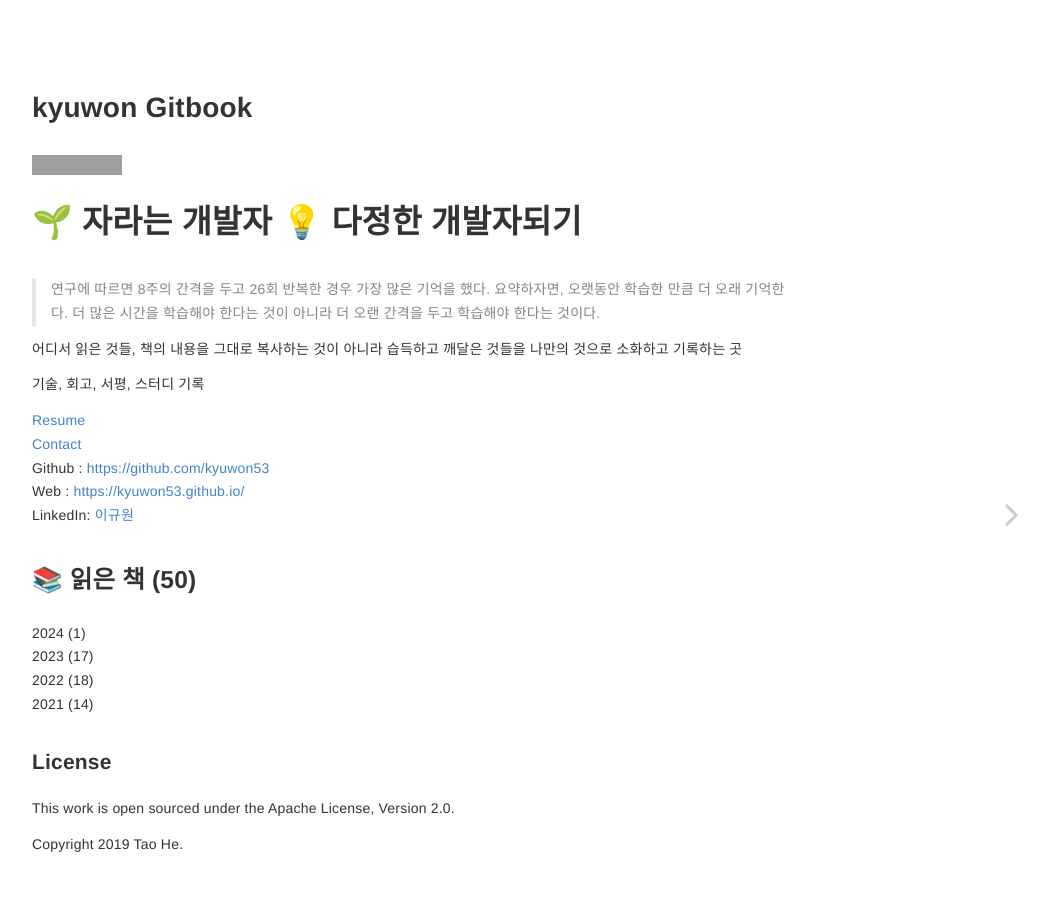
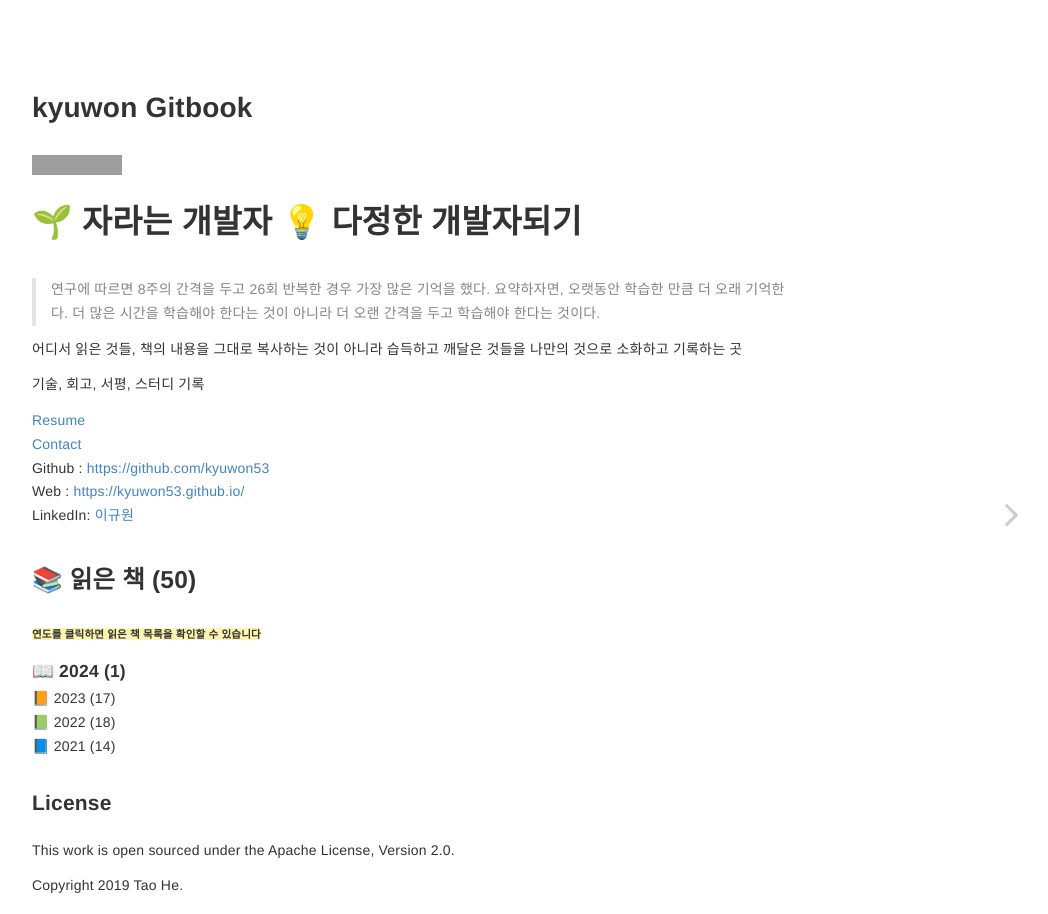
Before and after one commit to kyuwon53/kyuwon53.github.io, a Jekyll site: the page built from index.md, in a window 1280 px wide. Shown: the whole page, without its empty margins (223-1271 px from the left). Built offline with Jekyll 4.4.1, drawn with Linux system fonts in a browser that asks for light colours; emoji names are drawn with the system emoji font; comment, search, counter and statistics services are not loaded; grey boxes are pictures that could not be loaded.

Commit message:
책 목록 글 스타일 변경

```diff
--- a/index.md
+++ b/index.md
@@ -19,16 +19,17 @@ Web : [https://kyuwon53.github.io/](https://kyuwon53.github.io/)
 LinkedIn: [이규원](https://www.linkedin.com/in/%EA%B7%9C%EC%9B%90-%EC%9D%B4-45920a231/)
 
 ## 📚 읽은 책 (50)
+<span style='background-color:#fff5b1; font-weight:bolder; font-size:0.75em;'>연도를 클릭하면 읽은 책 목록을 확인할 수 있습니다</span>
 
 <details>
-<summary>2024 (1)</summary>
+<summary style='font-weight:bolder; font-size:1.25em;'> :open_book: 2024 (1)</summary>
 <ul>
 <li> 옥상에서 만나요 </li>
 </ul>
 </details>
 
 <details>
-<summary>2023 (17)</summary>
+<summary stype='font-weight:bolder'> :orange_book: 2023 (17)</summary>
 
 <ul>
 <li> 면접을 위한 CS 전공지식 노트 </li>
@@ -52,7 +53,7 @@ LinkedIn: [이규원](https://www.linkedin.com/in/%EA%B7%9C%EC%9B%90-%EC%9D%B4-4
 </details>
 
 <details>
-<summary>2022 (18)</summary>
+<summary stype='font-weight:bolder'> :green_book: 2022 (18)</summary>
 
 <li> 리얼 마이에스큐엘 8.0 1권</li>
 <li> 코딩 인터뷰</li>
@@ -76,7 +77,7 @@ LinkedIn: [이규원](https://www.linkedin.com/in/%EA%B7%9C%EC%9B%90-%EC%9D%B4-4
 </details>
 
 <details>
-<summary>2021 (14) </summary>
+<summary stype='font-weight:bolder;'> :blue_book: 2021 (14) </summary>
 
 <li> 팀 개발을 위한 Git GitHub 시작하기</li>
 <li> 객체지향의 사실과 오해 역할, 책임, 협력 관점에서 본 객체지향</li>
```
